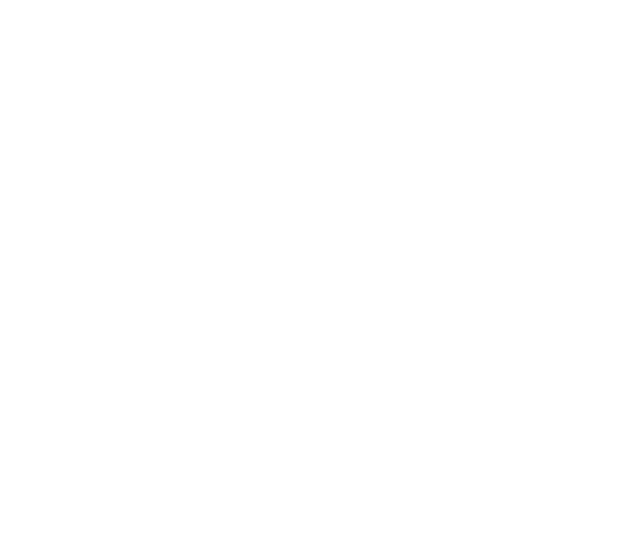
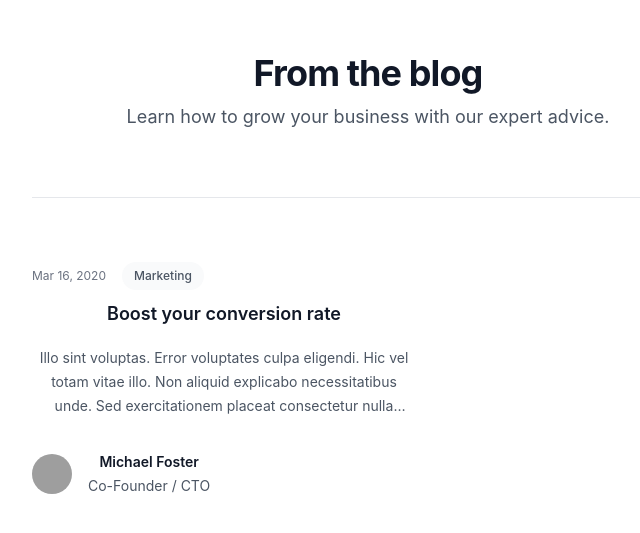
Before and after one commit to ReginaPescara/cuaderno-comunicaciones, a React (Create React App) app: page / in a window 1280 px wide. Shown: the part 125-658 px from the top of the page, without its empty margins (0-640 px from the left). Built offline with nearby package versions, Linux system fonts and the light colour scheme; grey boxes are pictures that could not be loaded.

Commit message:
Agregando estructura para los avisos

```diff
--- a/src/App.js
+++ b/src/App.js
@@ -1,12 +1,12 @@
 import './App.css';
-import Titulosend from './Componentes/Titulosend';
-import Botonsend from './Componentes/botonsend';
-import Inputsend from './Componentes/inputsend';
+import Tituloavisos from './Componentes/TituloAvisos';
+
 
 function App() {
   return (
     <div className="App">
       <header className="App-header">
+        <Tituloavisos/>
       </header>
     </div>
   );
--- a/src/Componentes/TituloAvisos.jsx
+++ b/src/Componentes/TituloAvisos.jsx
@@ -1,7 +1,75 @@
-import React from 'react'
 
-export const TituloAvisos = () => {
+import React from "react"
+const posts = [
+    {
+        id: 1,
+        title: 'Boost your conversion rate',
+        href: '#',
+        description:
+        'Illo sint voluptas. Error voluptates culpa eligendi. Hic vel totam vitae illo. Non aliquid explicabo necessitatibus unde. Sed exercitationem placeat consectetur nulla deserunt vel. Iusto corrupti dicta.',
+        date: 'Mar 16, 2020',
+        datetime: '2020-03-16',
+        category: { title: 'Marketing', href: '#' },
+        author: {
+        name: 'Michael Foster',
+        role: 'Co-Founder / CTO',
+        href: '#',
+        imageUrl:
+        'https://images.unsplash.com/photo-1519244703995-f4e0f30006d5?ixlib=rb-1.2.1&ixid=eyJhcHBfaWQiOjEyMDd9&auto=format&fit=facearea&facepad=2&w=256&h=256&q=80',
+    },
+    },
+    // More posts...
+]
+
+export default function Tituloavisos() {
     return (
-        <div>TituloAvisos</div>
+        <div className="bg-white py-24 sm:py-32">
+        <div className="mx-auto max-w-7xl px-6 lg:px-8">
+            <div className="mx-auto max-w-2xl lg:mx-0">
+            <h2 className="text-3xl font-bold tracking-tight text-gray-900 sm:text-4xl">From the blog</h2>
+            <p className="mt-2 text-lg leading-8 text-gray-600">
+                Learn how to grow your business with our expert advice.
+            </p>
+            </div>
+            <div className="mx-auto mt-10 grid max-w-2xl grid-cols-1 gap-x-8 gap-y-16 border-t border-gray-200 pt-10 sm:mt-16 sm:pt-16 lg:mx-0 lg:max-w-none lg:grid-cols-3">
+            {posts.map((post) => (
+                <article key={post.id} className="flex max-w-xl flex-col items-start justify-between">
+                <div className="flex items-center gap-x-4 text-xs">
+                    <time dateTime={post.datetime} className="text-gray-500">
+                    {post.date}
+                    </time>
+                    <a
+                    href={post.category.href}
+                    className="relative z-10 rounded-full bg-gray-50 px-3 py-1.5 font-medium text-gray-600 hover:bg-gray-100"
+                    >
+                    {post.category.title}
+                    </a>
+                </div>
+                <div className="group relative">
+                    <h3 className="mt-3 text-lg font-semibold leading-6 text-gray-900 group-hover:text-gray-600">
+                    <a href={post.href}>
+                        <span className="absolute inset-0" />
+                        {post.title}
+                    </a>
+                    </h3>
+                    <p className="mt-5 line-clamp-3 text-sm leading-6 text-gray-600">{post.description}</p>
+                </div>
+                <div className="relative mt-8 flex items-center gap-x-4">
+                    <img src={post.author.imageUrl} alt="" className="h-10 w-10 rounded-full bg-gray-50" />
+                    <div className="text-sm leading-6">
+                    <p className="font-semibold text-gray-900">
+                        <a href={post.author.href}>
+                        <span className="absolute inset-0" />
+                        {post.author.name}
+                        </a>
+                    </p>
+                    <p className="text-gray-600">{post.author.role}</p>
+                    </div>
+                </div>
+                </article>
+            ))}
+            </div>
+        </div>
+        </div>
     )
 }
```
